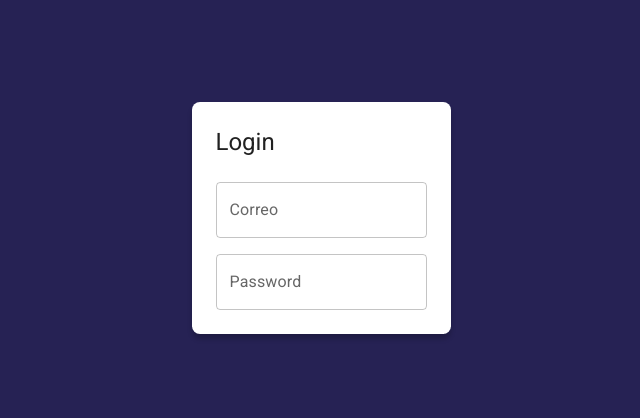
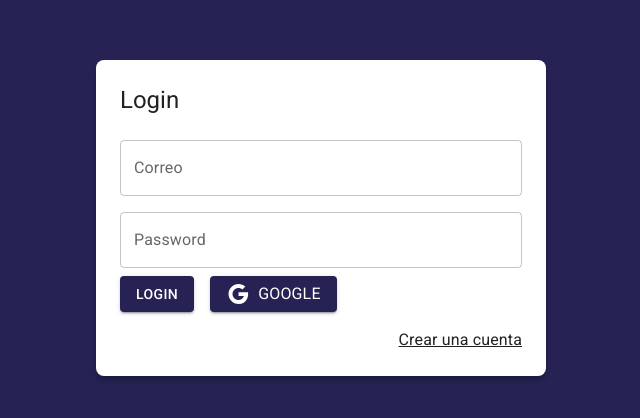
Before and after one commit to milenaap/fer-journal-app, a React (Vite) app: page /auth/login in a window 1280 px wide. Shown: the part 182-600 px from the top of the page, without its empty margins (319-959 px from the left). Built offline with nearby package versions, Linux system fonts and the light colour scheme.

Commit message:
add AuthLayout

```diff
--- /dev/null
+++ b/src/modules/auth/layout/AuthLayout.jsx
@@ -0,0 +1,33 @@
+import { Grid2, Typography } from "@mui/material";
+
+export const AuthLayout = ({children, title=''}) => {
+  return (
+    <Grid2
+      container
+      spacing={0}
+      direction="column"
+      alignItems="center"
+      justifyContent="center"
+      sx={{ minHeight: "100vh", backgroundColor: "primary.main", padding: 4 }}
+    >
+      <Grid2
+        className="box-shadow"
+        xs={3}
+        sx={{
+            width: {sm: 450},
+            backgroundColor: "white",
+            padding: 3,
+            borderRadius: 2
+        }}
+      >
+        <Typography variant="h5" sx={{ mb: 1 }}>
+          {title}
+        </Typography>
+
+        {/* children */}
+        {children}
+
+      </Grid2>
+    </Grid2>
+  );
+};
--- a/src/modules/auth/pages/LoginPage.jsx
+++ b/src/modules/auth/pages/LoginPage.jsx
@@ -1,57 +1,52 @@
-import { Grid2, TextField, Typography } from "@mui/material"
-
+import { Google } from "@mui/icons-material";
+import { Button, Grid2, Link, TextField, Typography } from "@mui/material";
+import { Link as RouterLink } from "react-router";
+import { AuthLayout } from "../layout/AuthLayout";
 
 export const LoginPage = () => {
   return (
-
-    <Grid2
-      container
-      spacing={0}
-      direction="column"
-      alignItems="center"
-      justifyContent="center"
-      sx={{ minHeight: '100vh', backgroundColor: 'primary.main', padding: 4 }}
-
-    >
-
-      <Grid2
-        className='box-shadow'
-        xs={3}
-        sx={{ backgroundColor: 'white', padding: 3, borderRadius:2}}>
-        <Typography variant="h5" sx={{mb: 1}}>Login</Typography>
-
+    <AuthLayout title="Login">
       <form>
-
         <Grid2 container direction="column">
-            <Grid2 xs={12} sx={{ mt:2 }}>
+          <Grid2 xs={12} sx={{ mt: 2 }}>
             <TextField
               label="Correo"
               type="email"
               placeholder="correo@google.com"
               fullWidth
             />
-
           </Grid2>
 
-            <Grid2 xs={12} sx={{ mt:2 }}>
+          <Grid2 xs={12} sx={{ mt: 2 }}>
             <TextField
               label="Password"
               type="password"
               placeholder="password"
               fullWidth
             />
+          </Grid2>
+          <Grid2 container spacing={2} sx={{ mb: 2, mt: 1 }}>
+            <Grid2 xs={12}>
+              <Button variant="contained" fullWidth>
+                Login
+              </Button>
+            </Grid2>
 
+            <Grid2 xs={12}>
+              <Button variant="contained" fullWidth>
+                <Google />
+                <Typography sx={{ ml: 1 }}>Google</Typography>
+              </Button>
             </Grid2>
           </Grid2>
 
-
+          <Grid2 container direction="row" justifyContent="end">
+            <Link component={RouterLink} color="inherit" top="/auth/register">
+              Crear una cuenta
+            </Link>
+          </Grid2>
+        </Grid2>
       </form>
-
-
-
-      </Grid2>
-
-
-    </Grid2>
-  )
-}
+    </AuthLayout>
+  );
+};
```
Lines whose indentation alone changed are shown as unchanged.
